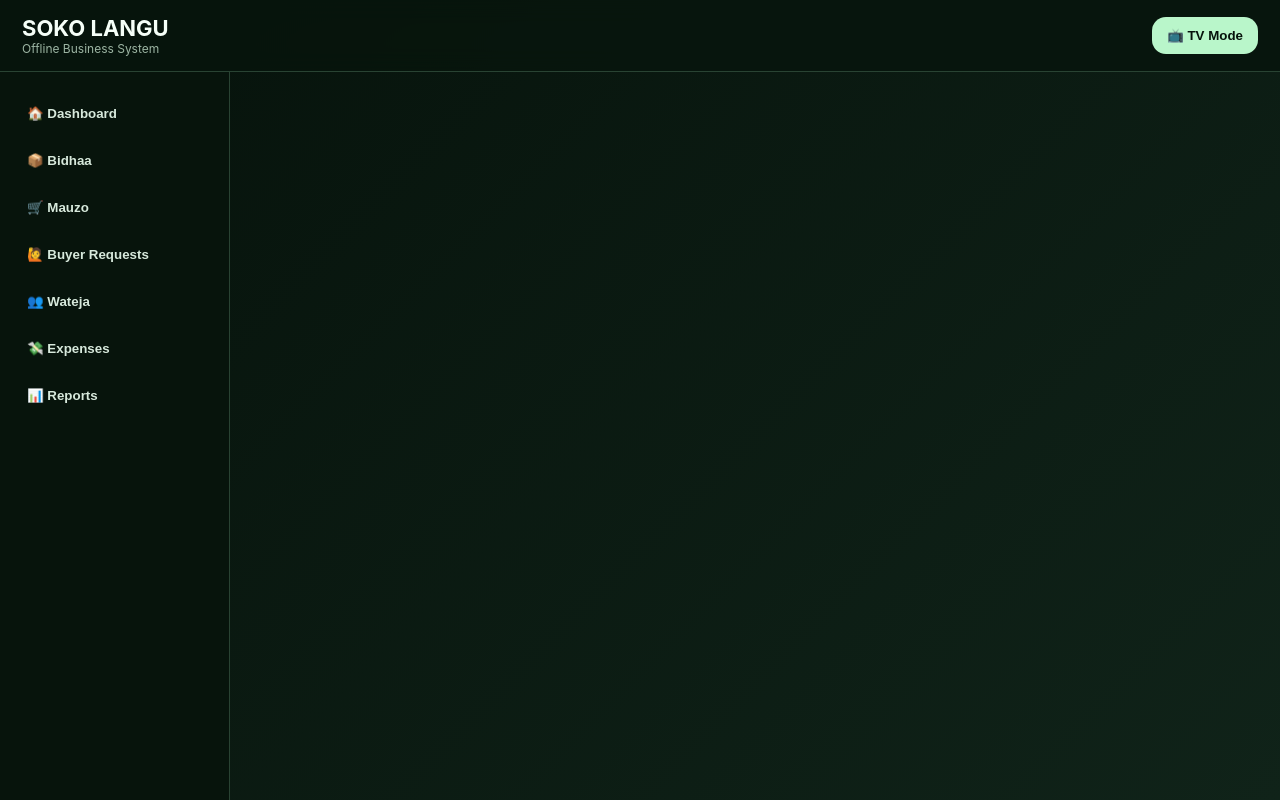
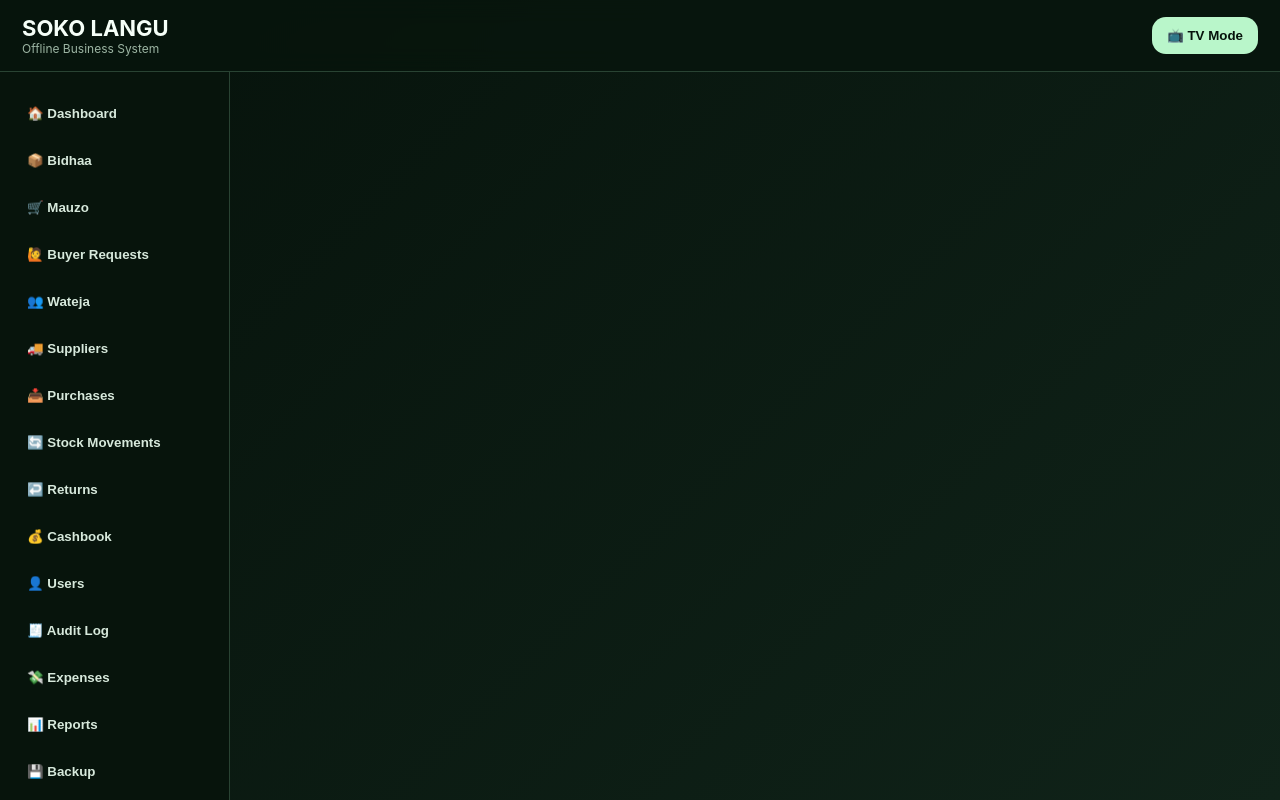
Before and after one commit to waspgift-hub/soko_langu, a website: page public/index.html in a window 1280 px wide. Drawn offline with Linux system fonts and the light colour scheme; no server answers.

Commit message:
feat: add Phase 2 navigation

```diff
--- a/public/index.html
+++ b/public/index.html
@@ -1 +1 @@
-<!doctype html><html lang="sw"><head><meta charset="utf-8"><meta name="viewport" content="width=device-width,initial-scale=1"><title>Soko Langu</title><link rel="stylesheet" href="/style.css"></head><body><header><div><b>SOKO LANGU</b><span>Offline Business System</span></div><button onclick="tvMode()">📺 TV Mode</button></header><aside><button onclick="show('home')">🏠 Dashboard</button><button onclick="show('products')">📦 Bidhaa</button><button onclick="show('sales')">🛒 Mauzo</button><button onclick="show('requests')">🙋 Buyer Requests</button><button onclick="show('customers')">👥 Wateja</button><button onclick="show('expenses')">💸 Expenses</button><button onclick="show('reports')">📊 Reports</button></aside><main id="app"></main><script src="/app.js"></script></body></html>
+<!doctype html><html lang="sw"><head><meta charset="utf-8"><meta name="viewport" content="width=device-width,initial-scale=1"><title>Soko Langu</title><link rel="stylesheet" href="/style.css"></head><body><header><div><b>SOKO LANGU</b><span>Offline Business System</span></div><button onclick="tvMode()">📺 TV Mode</button></header><aside><button onclick="show('home')">🏠 Dashboard</button><button onclick="show('products')">📦 Bidhaa</button><button onclick="show('sales')">🛒 Mauzo</button><button onclick="show('requests')">🙋 Buyer Requests</button><button onclick="show('customers')">👥 Wateja</button><button onclick="show('suppliers')">🚚 Suppliers</button><button onclick="show('purchases')">📥 Purchases</button><button onclick="show('stock')">🔄 Stock Movements</button><button onclick="show('returns')">↩️ Returns</button><button onclick="show('cashbook')">💰 Cashbook</button><button onclick="show('users')">👤 Users</button><button onclick="show('audit')">🧾 Audit Log</button><button onclick="show('expenses')">💸 Expenses</button><button onclick="show('reports')">📊 Reports</button><button onclick="backup()">💾 Backup</button></aside><main id="app"></main><script src="/app.js"></script></body></html>
```
